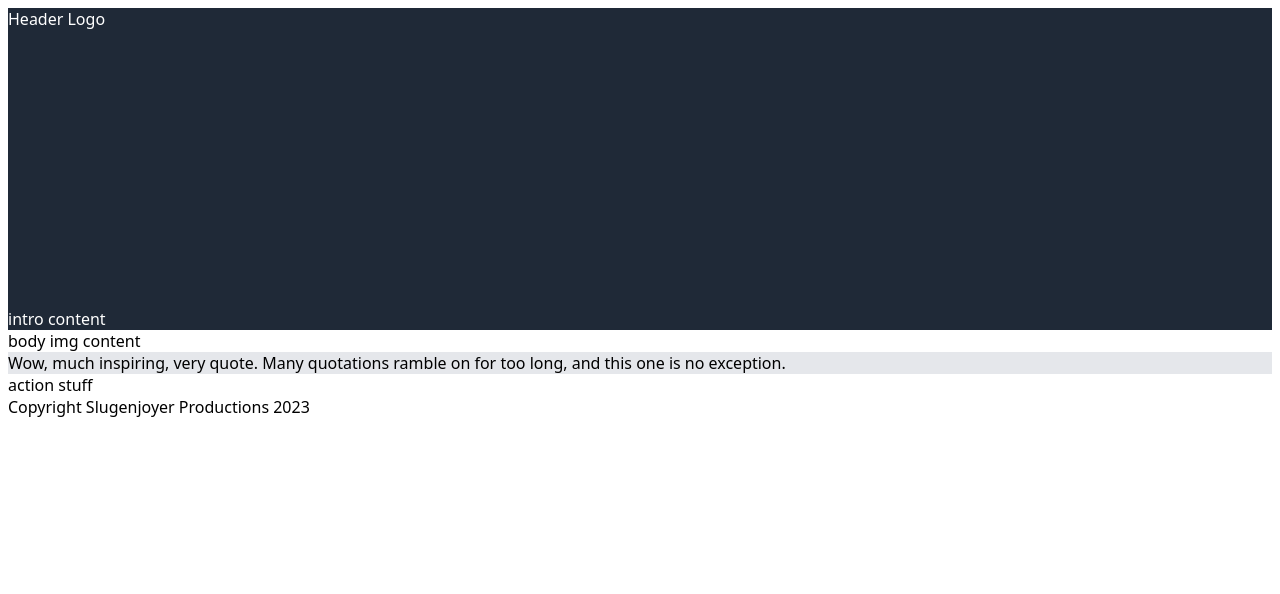
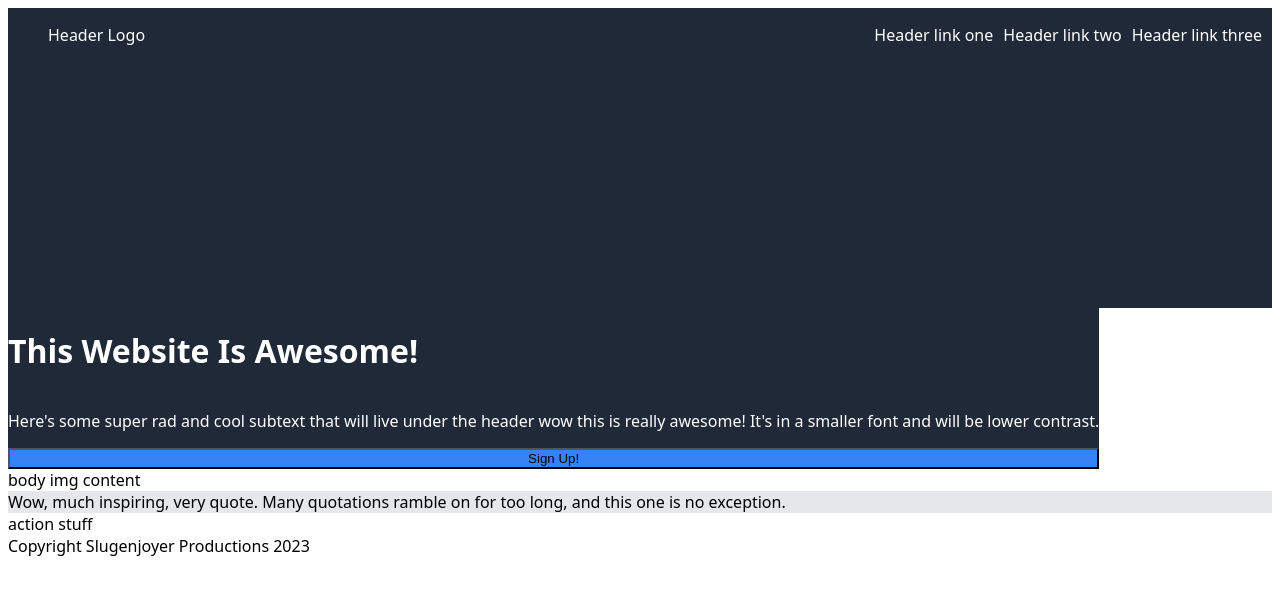
Before and after one commit to slug-enjoyer/cssfinalproject, a plain HTML site: page index.html in a window 1280 px wide. Drawn offline with Linux system fonts and the light colour scheme.

Commit message:
added different sections, colored so they look distinct.

```diff
--- a/index.html
+++ b/index.html
@@ -10,19 +10,32 @@
 <body>
     <div class="header">
         <div class="l-links">
-            Header Logo
+            <ul>
+                <li>Header Logo</li>
+            </ul>
         </div>
 
         <div class="r-links">
-
+            <ul>
+                <li>Header link one</li>
+                <li>Header link two</li>
+                <li>Header link three</li>
+            </ul>
         </div>
     </div>
 
     <div class="content">
-        <div class="intro">
-            intro content
+        <div class="topcontent">
+            <div class="introL">
+                <h1>This Website Is Awesome!</h1>
+                <p>Here's some super rad and cool subtext that will
+                    live under the header wow this is really awesome!
+                    It's in a smaller font and will be lower contrast.
+                </p>
+                <button class="btn1">Sign Up!</button>
+
+            </div>
         </div>
-
 
         <div class="bodyimgs">
             body img content
--- a/style.css
+++ b/style.css
@@ -8,6 +8,7 @@ body{
     background: #1F2937;
     display: flex;
     min-height: 300px;
+    justify-content: space-between; /* pushes the two sides apart in the header*/
 }
 
 .l-links{
@@ -17,17 +18,31 @@ body{
 .r-links{
 
 }
+.topcontent{
+    display:flex;
+}
+ul{
+    display: flex;
+    list-style: none;
+}
 
+li{
+    padding-right: 10px;
+}
 .content{
 
     color:black;
 }
 
-.intro{
+.introL{
     color: white;
     background: #1F2937;
+    display: flex;
+    flex-direction: column;
 }
-
+.btn1{
+    background-color: #3882F6;
+}
 .bodyimg{
     background: white;
 
```
Also changed, not shown: images/orb.webp (added).
